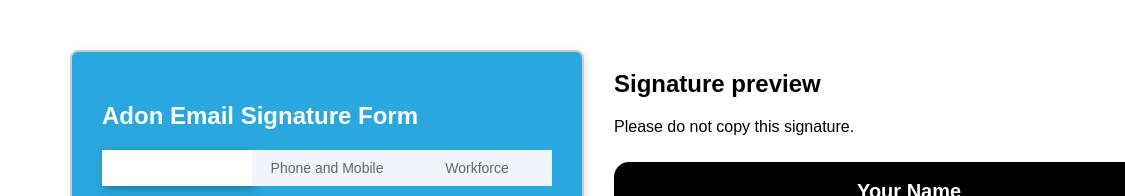
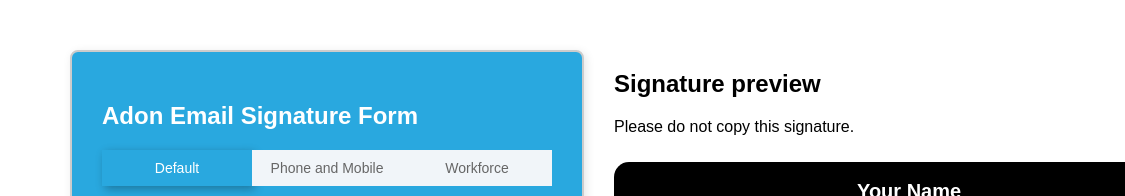
Before and after one commit to JaneChristian1225/Ad-On-Email-Signature-Generator, a plain HTML site: page index.html in a window 1280 px wide. Both pictures are taken after a click on the button "Default". Shown: the top 196 px of the page, 0-1125 px from the left. Drawn offline with Linux system fonts and the light colour scheme; grey boxes are pictures that could not be loaded.

Commit message:
Update style2.css

```diff
--- a/style/style2.css
+++ b/style/style2.css
@@ -83,7 +83,7 @@
 }
 
 .menu button:focus{
-    background-color: #ffffff; /* Darker green for active button */
+    background-color: #29A8DF; /* Darker green for active button */
     /* border-radius: 8px; */
 }
 .menu .active{
```
